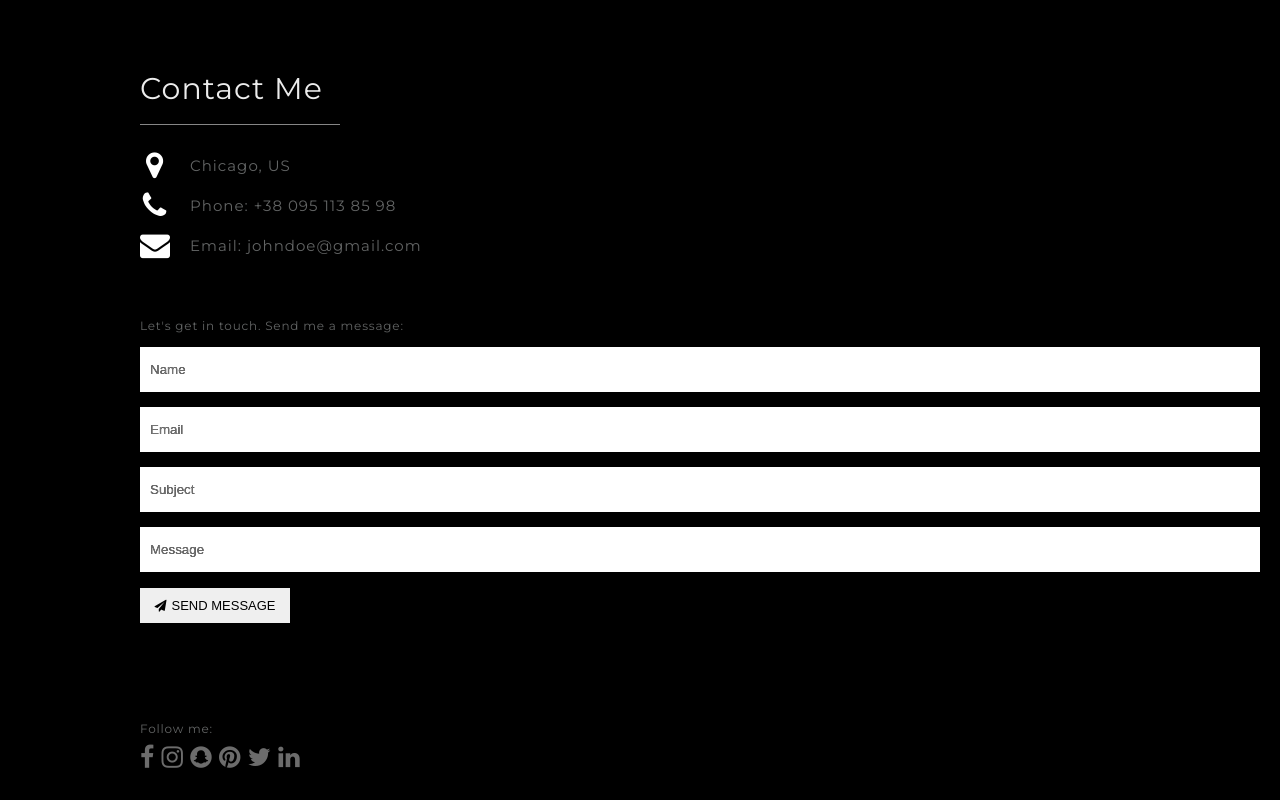
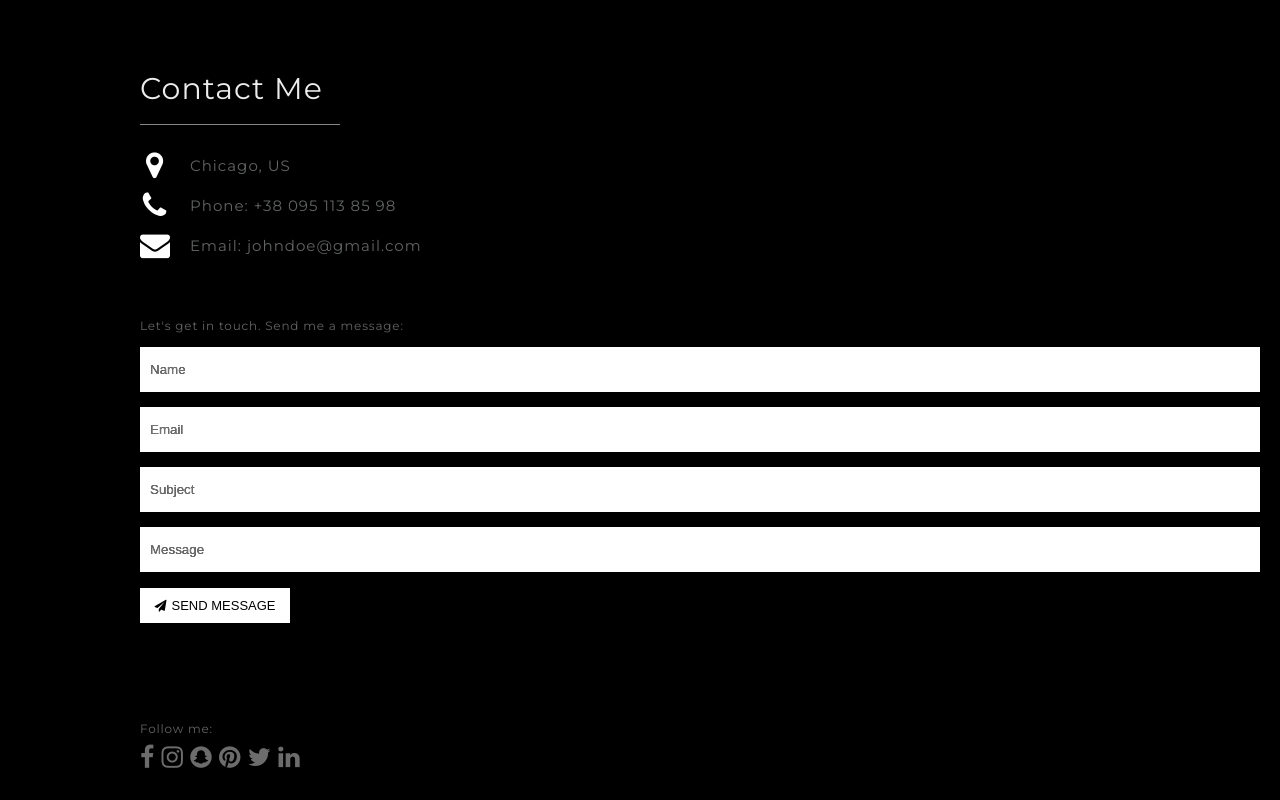
Before and after one commit to hleppps/hleppps.github.io, a plain HTML site: page index.html in a window 1280 px wide. Shown: the part 5127-5927 px from the top of the page. Drawn offline with Linux system fonts and the light colour scheme.

Commit message:
fix button

```diff
--- a/styles/style.css
+++ b/styles/style.css
@@ -671,10 +671,17 @@ content {
 }
 
 .form_button {
-  font-size: 13rem;
+  font-size: 10rem;
 
   width: 150px;
   padding: 10px 0;
+  background-color: #fff;
+}
+
+@media screen and (orientation: landscape) {
+  .form_button {
+    font-size: 13rem;
+  }
 }
 
 .form_button:hover {
```
